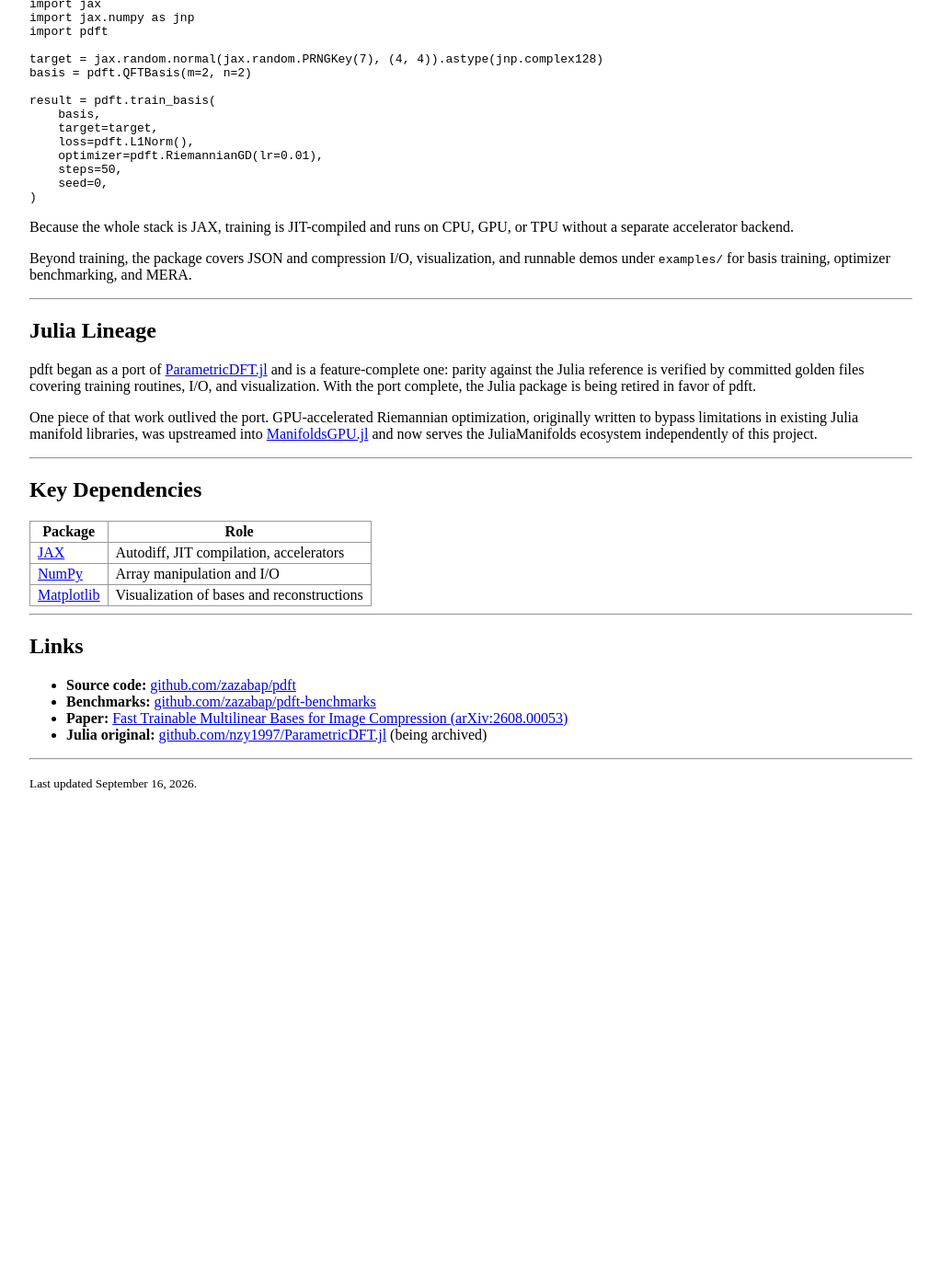
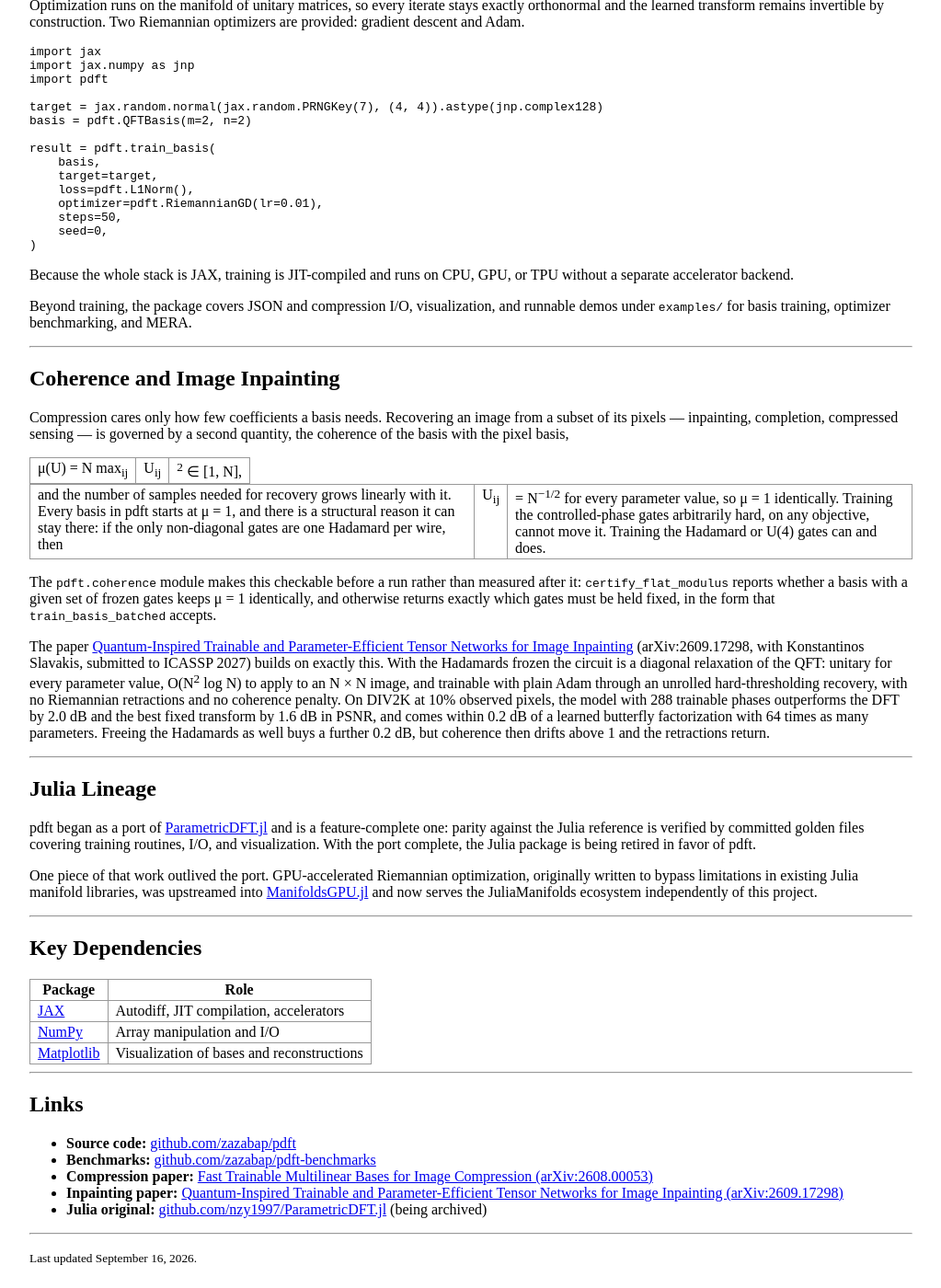
Before and after one commit to zazabap/zazabap.github.io, a Jekyll site: the page built from _projects/1_project.md, in a window 1280 px wide and 1400 px high, scrolled down 1430 px. Shown: the whole window at 92% size, without its empty margins (128-1151 px from the left). Built offline with Jekyll 4.4.1, drawn with Linux system fonts in a browser that asks for light colours; before the commit the page ends 2314 px from its top, so only the background shows below that; some of the changed text lies outside the part shown.

Commit message:
feat: Add arXiv:2609.17298 on tensor-network image inpainting
Add the new paper with Konstantinos Slavakis to the publications list,
the news, the pdft project page, the home page, and the CV. Drop AI
security as a research direction and the advisor mention from the
site and CV, and shorten the quantum machine learning paragraph on
the home page. The CV page margins are reduced to keep it at two pages.

Co-Authored-By: Claude Fable 5.1 <noreply@anthropic.com>
Claude-Session: https://claude.ai/code/session_01U1M53vpERTzj9FS45ZWePZ

```diff
--- a/_projects/1_project.md
+++ b/_projects/1_project.md
@@ -1,6 +1,6 @@
 ---
 title: pdft
-description: Trainable multilinear bases for image compression, learned by Riemannian optimization in JAX
+description: Trainable multilinear bases for image compression and inpainting, learned on the unitary manifold in JAX
 importance: 1
 ---
 
@@ -9,6 +9,8 @@ importance: 1
 [pdft](https://github.com/zazabap/pdft) is a **JAX** library for learning **parametric quantum Fourier transforms** by manifold optimization. It replaces the fixed DFT or DCT with a basis that is trained per dataset, while keeping near-linear transform cost, exact invertibility, and a parameter count polylogarithmic in the image size.
 
 The core idea: optimize circuit parameters on Riemannian manifolds (products of U(2) and U(1) groups) to learn frequency-domain representations that are more compressible than the standard DFT. On Quick Draw line drawings, the trained basis stores images in roughly 20% fewer bytes than JPEG's 8×8 block cosine transform at the same reconstruction quality.
+
+The same circuits, with the Hadamards frozen, are the trainable transforms of the follow-up paper on image inpainting ([arXiv:2609.17298](https://arxiv.org/abs/2609.17298)) — see [Coherence and image inpainting](#coherence-and-image-inpainting) below.
 
 pdft is the maintained implementation. It supersedes the original Julia package [ParametricDFT.jl](https://github.com/nzy1997/ParametricDFT.jl), which is slated for archival — see [Julia lineage](#julia-lineage) below.
 
@@ -61,6 +63,20 @@ Beyond training, the package covers JSON and compression I/O, visualization, and
 
 ---
 
+## Coherence and Image Inpainting
+
+Compression cares only how few coefficients a basis needs. Recovering an image from a subset of its pixels — inpainting, completion, compressed sensing — is governed by a second quantity, the coherence of the basis with the pixel basis,
+
+μ(U) = N max<sub>ij</sub> |U<sub>ij</sub>|<sup>2</sup> ∈ [1, N],
+
+and the number of samples needed for recovery grows linearly with it. Every basis in pdft starts at μ = 1, and there is a structural reason it can stay there: if the only non-diagonal gates are one Hadamard per wire, then |U<sub>ij</sub>| = N<sup>−1/2</sup> for every parameter value, so μ = 1 identically. Training the controlled-phase gates arbitrarily hard, on any objective, cannot move it. Training the Hadamard or U(4) gates can and does.
+
+The `pdft.coherence` module makes this checkable before a run rather than measured after it: `certify_flat_modulus` reports whether a basis with a given set of frozen gates keeps μ = 1 identically, and otherwise returns exactly which gates must be held fixed, in the form that `train_basis_batched` accepts.
+
+The paper [Quantum-Inspired Trainable and Parameter-Efficient Tensor Networks for Image Inpainting](https://arxiv.org/abs/2609.17298) (arXiv:2609.17298, with Konstantinos Slavakis, submitted to ICASSP 2027) builds on exactly this. With the Hadamards frozen the circuit is a diagonal relaxation of the QFT: unitary for every parameter value, O(N<sup>2</sup> log N) to apply to an N × N image, and trainable with plain Adam through an unrolled hard-thresholding recovery, with no Riemannian retractions and no coherence penalty. On DIV2K at 10% observed pixels, the model with 288 trainable phases outperforms the DFT by 2.0 dB and the best fixed transform by 1.6 dB in PSNR, and comes within 0.2 dB of a learned butterfly factorization with 64 times as many parameters. Freeing the Hadamards as well buys a further 0.2 dB, but coherence then drifts above 1 and the retractions return.
+
+---
+
 ## Julia Lineage
 
 pdft began as a port of [ParametricDFT.jl](https://github.com/nzy1997/ParametricDFT.jl) and is a feature-complete one: parity against the Julia reference is verified by committed golden files covering training routines, I/O, and visualization. With the port complete, the Julia package is being retired in favor of pdft.
@@ -83,5 +99,6 @@ One piece of that work outlived the port. GPU-accelerated Riemannian optimizatio
 
 - **Source code:** [github.com/zazabap/pdft](https://github.com/zazabap/pdft)
 - **Benchmarks:** [github.com/zazabap/pdft-benchmarks](https://github.com/zazabap/pdft-benchmarks)
-- **Paper:** [Fast Trainable Multilinear Bases for Image Compression (arXiv:2608.00053)](https://arxiv.org/abs/2608.00053)
+- **Compression paper:** [Fast Trainable Multilinear Bases for Image Compression (arXiv:2608.00053)](https://arxiv.org/abs/2608.00053)
+- **Inpainting paper:** [Quantum-Inspired Trainable and Parameter-Efficient Tensor Networks for Image Inpainting (arXiv:2609.17298)](https://arxiv.org/abs/2609.17298)
 - **Julia original:** [github.com/nzy1997/ParametricDFT.jl](https://github.com/nzy1997/ParametricDFT.jl) (being archived)
```
Also changed, not shown: _news/announcement_6.md (added, +10 -0 lines), index.md (+2 -4 lines), publications.md (+4 -0 lines), 2 other files.
